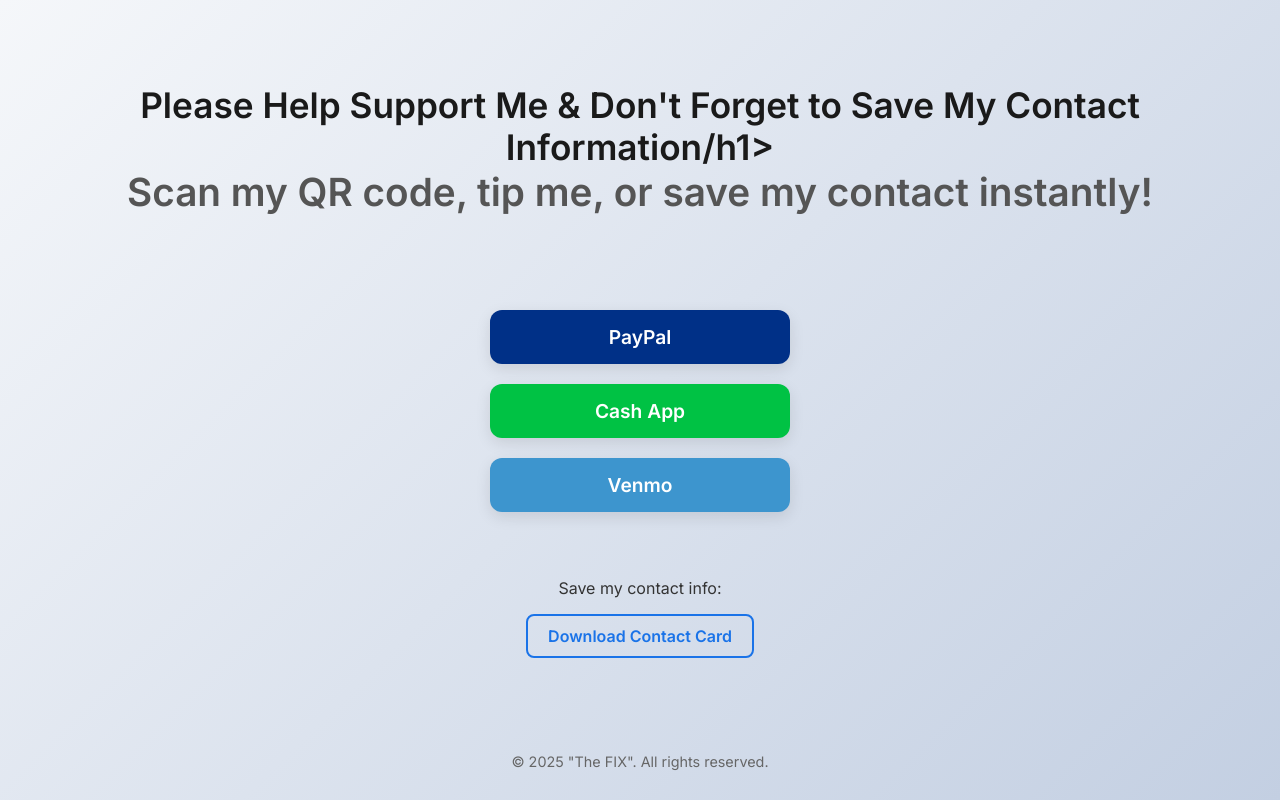
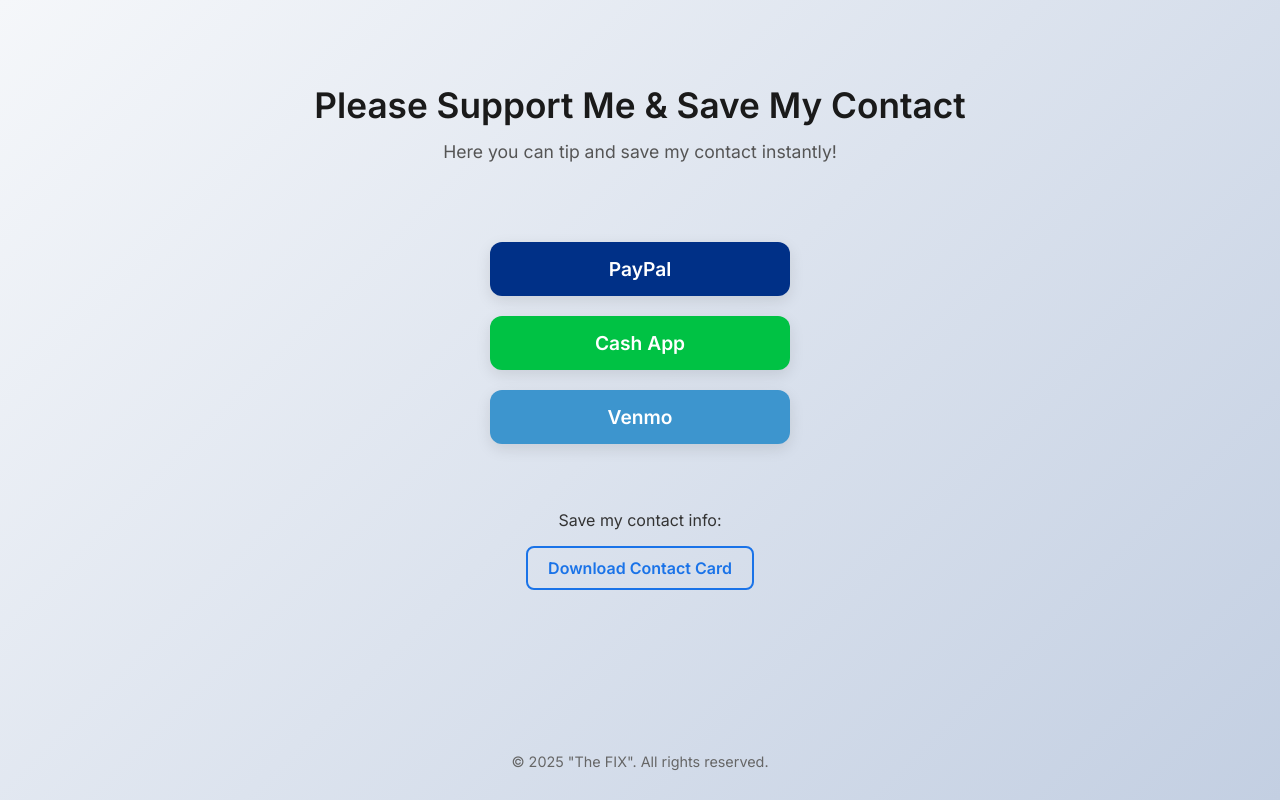
Before and after one commit to SubDude1980/Digital-Card, a plain HTML site: page index.html in a window 1280 px wide. Drawn offline with Linux system fonts and the light colour scheme.

Commit message:
index.html

```diff
--- a/index.html
+++ b/index.html
@@ -90,8 +90,8 @@
 <body>
 
   <header>
-    <h1>Please Help Support Me & Don't Forget to Save My Contact Information/h1>
-    <p>Scan my QR code, tip me, or save my contact instantly!</p>
+    <h1>Please Support Me & Save My Contact</h1>
+    <p>Here you can tip and save my contact instantly!</p>
   </header>
 
   <div class="buttons">
```
